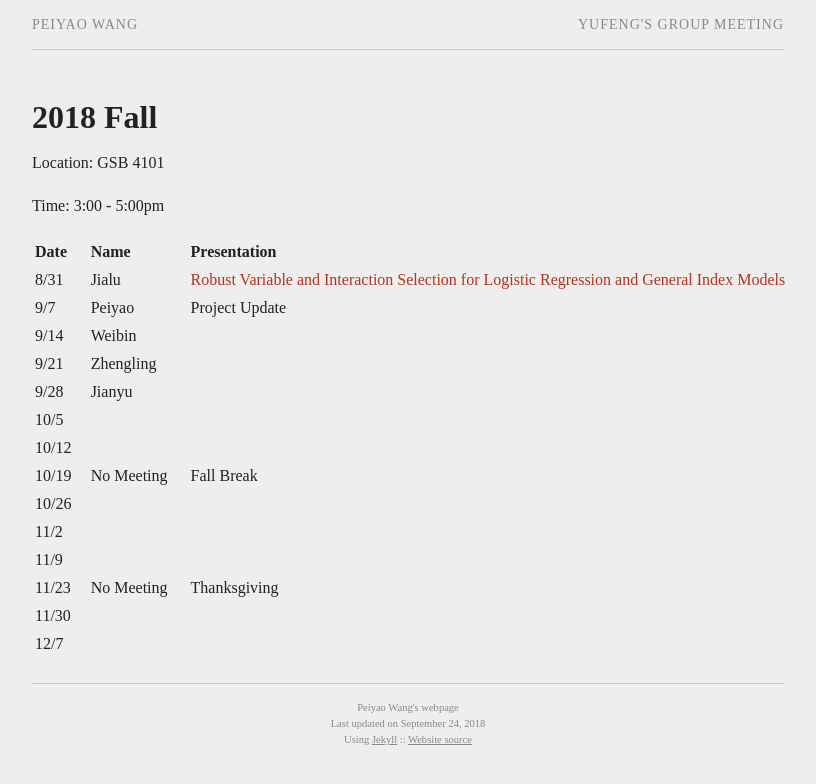
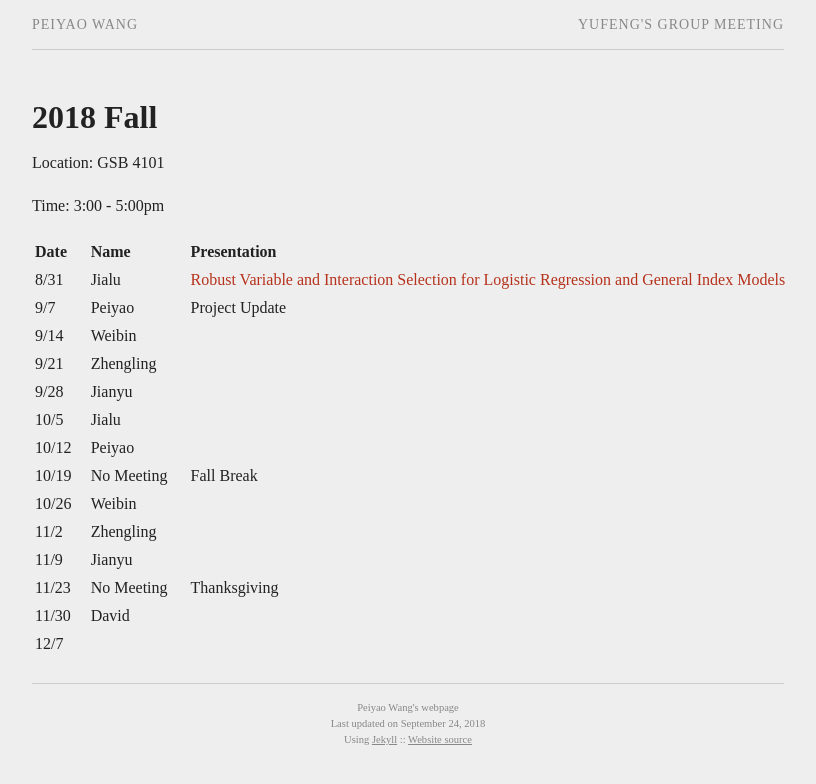
Before and after one commit to peiyaow/peiyaow.github.io, a Jekyll site: the page built from group_meeting/2018Fall.md, in a window 1280 px wide. Shown: the top 784 px of the page, without its empty margins (232-1048 px from the left). Built offline with Jekyll 4.4.1, drawn with Linux system fonts in a browser that asks for light colours.

Commit message:
name list

```diff
--- a/group_meeting/2018Fall.md
+++ b/group_meeting/2018Fall.md
@@ -9,20 +9,20 @@ Location: GSB 4101
 Time: 3:00 - 5:00pm
 
 | Date    | Name       | Presentation |
-| :----| :----------|:--------         |
+| :----   | :----------|:--------     |
 | 8/31    | Jialu      |[Robust Variable and Interaction Selection for Logistic Regression and General Index Models]|
-| 9/7     | Peiyao     | Project Update              |
-| 9/14    | Weibin     |             |
-| 9/21    | Zhengling  |           |
+| 9/7     | Peiyao     | Project Update |
+| 9/14    | Weibin     |                |
+| 9/21    | Zhengling  |               |
 | 9/28    | Jianyu     |            |
-| 10/5    |           |             |
-| 10/12   |           |           |
+| 10/5    | Jialu      |             |
+| 10/12   | Peiyao     |           |
 | 10/19   | No Meeting |    Fall Break    |
-| 10/26   |           |           |
-| 11/2    |           |            |
-| 11/9    |           |           |
+| 10/26   | Weibin     |           |
+| 11/2    | Zhengling  |            |
+| 11/9    | Jianyu     |           |
 | 11/23   | No Meeting |    Thanksgiving   |
-| 11/30   |           |            |
-| 12/7    |           |            |
+| 11/30   | David      |            |
+| 12/7    |            |            |
 
 [Robust Variable and Interaction Selection for Logistic Regression and General Index Models]: https://www.tandfonline.com/doi/pdf/10.1080/01621459.2017.1401541?needAccess=true
```
Also changed, not shown: 1 other file.
